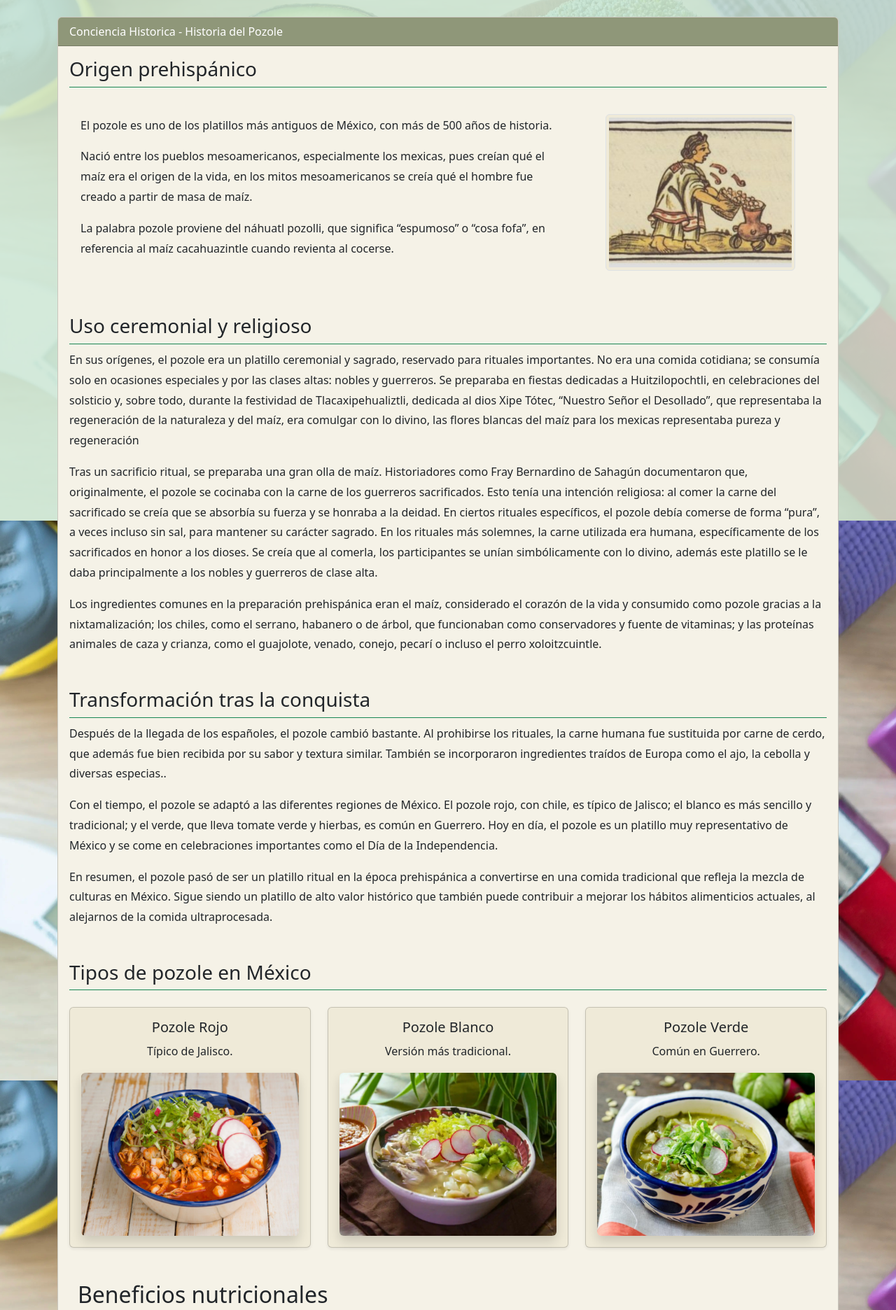
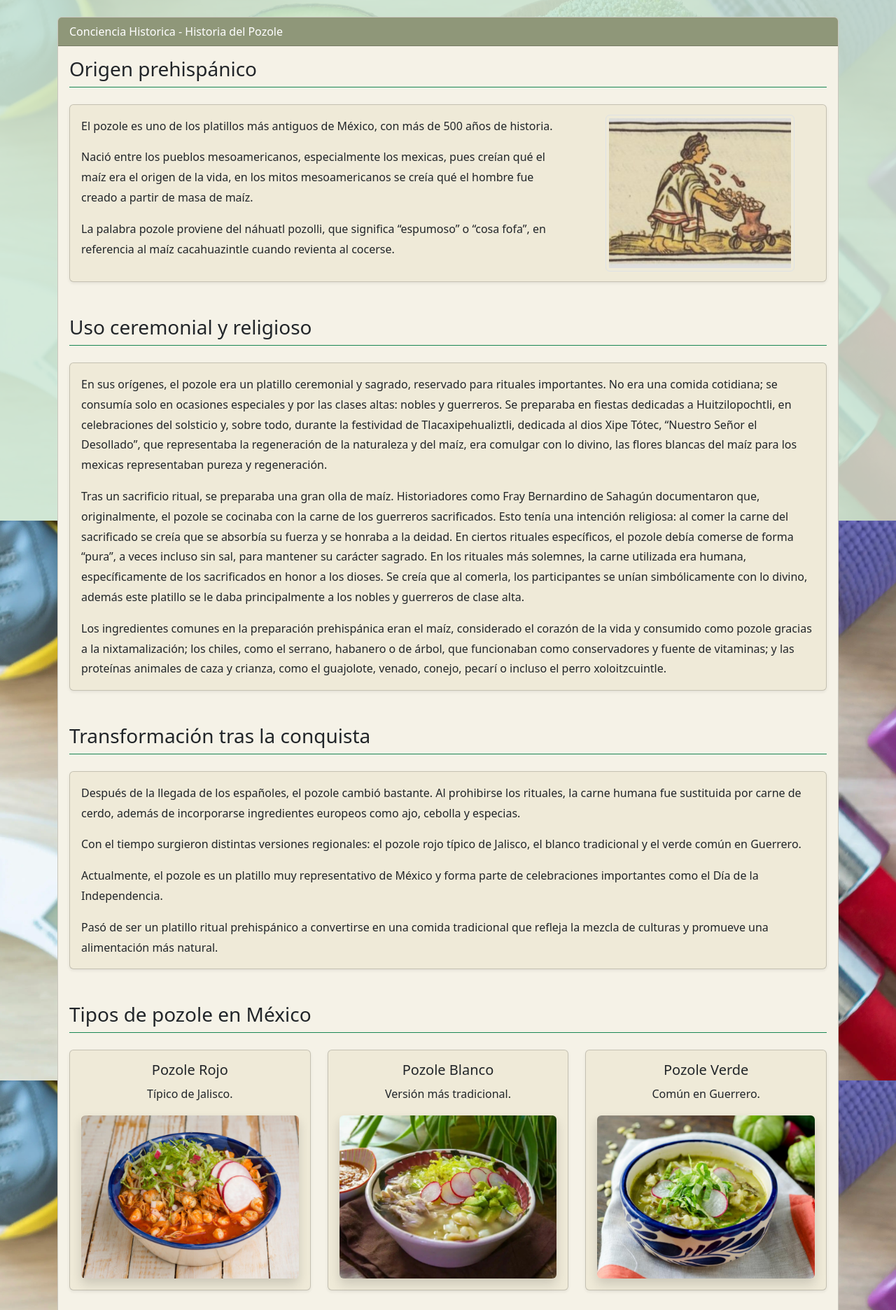
Before and after one commit to Leyva-Holguin/PAEC, a Flask app: page /conciencia in a window 1280 px wide. Shown: the part 56-1928 px from the top of the page at 70% size. Run offline with Flask 3, Linux system fonts and the light colour scheme.

Commit message:
conciencia

```diff
--- a/templates/conciencia.html
+++ b/templates/conciencia.html
@@ -14,7 +14,7 @@
                         <h3 class="border-bottom border-success pb-2">Origen prehispánico</h3>
                         <div class="row mt-4">
                             <div class="col-12 d-flex justify-content-center">
-                                <div class="card card3 border-0" style="max-width: 1220px;">
+                                <div class="card card2  h-100 shadow-sm">
                                     <div class="row g-0">
                                         <div class="col-md-8">
                                             <div class="card-body">
@@ -50,57 +50,89 @@
                     </div>
                     <div class="mb-5">
                         <h3 class="border-bottom border-success pb-2">Uso ceremonial y religioso</h3>
-                        <p>
-                            En sus orígenes, el pozole era un platillo ceremonial y sagrado, reservado para rituales
-                            importantes. No era una comida cotidiana; se consumía solo en ocasiones especiales y por las
-                            clases altas: nobles y guerreros. Se preparaba en fiestas dedicadas a Huitzilopochtli, en
-                            celebraciones del solsticio y, sobre todo, durante la festividad de Tlacaxipehualiztli,
-                            dedicada al
-                            dios Xipe Tótec, “Nuestro Señor el Desollado”, que representaba la regeneración de la
-                            naturaleza y del maíz, era comulgar con lo divino, las flores blancas del maíz para los
-                            mexicas
-                            representaba pureza y regeneración
-                        </p>
-                        <p>Tras un sacrificio ritual, se preparaba una gran olla de maíz. Historiadores como Fray
-                            Bernardino de Sahagún documentaron que, originalmente, el pozole se cocinaba con la carne
-                            de los guerreros sacrificados. Esto tenía una intención religiosa: al comer la carne del
-                            sacrificado se creía que se absorbía su fuerza y se honraba a la deidad. En ciertos rituales
-                            específicos, el pozole debía comerse de forma “pura”, a veces incluso sin sal, para mantener
-                            su
-                            carácter sagrado. En los rituales más solemnes, la carne utilizada era humana,
-                            específicamente de los sacrificados en honor a los dioses. Se creía que al comerla, los
-                            participantes se unían simbólicamente con lo divino, además este platillo se le daba
-                            principalmente a los nobles y guerreros de clase alta.</p>
-                        <p>Los ingredientes comunes en la preparación prehispánica eran el maíz, considerado el corazón
-                            de la vida y consumido como pozole gracias a la nixtamalización; los chiles, como el
-                            serrano,
-                            habanero o de árbol, que funcionaban como conservadores y fuente de vitaminas; y las
-                            proteínas animales de caza y crianza, como el guajolote, venado, conejo, pecarí o incluso el
-                            perro xoloitzcuintle.</p>
+                        <div class="row mt-4">
+                            <div class="col-12">
+                                <div class="card card2 h-100 shadow-sm">
+
+                                    <div class="card-body">
+
+                                        <p class="card-text">
+                                            En sus orígenes, el pozole era un platillo ceremonial y sagrado, reservado
+                                            para rituales
+                                            importantes. No era una comida cotidiana; se consumía solo en ocasiones
+                                            especiales y por las
+                                            clases altas: nobles y guerreros. Se preparaba en fiestas dedicadas a
+                                            Huitzilopochtli, en
+                                            celebraciones del solsticio y, sobre todo, durante la festividad de
+                                            Tlacaxipehualiztli,
+                                            dedicada al dios Xipe Tótec, “Nuestro Señor el Desollado”, que representaba
+                                            la
+                                            regeneración de la naturaleza y del maíz, era comulgar con lo divino, las
+                                            flores blancas
+                                            del maíz para los mexicas representaban pureza y regeneración.
+                                        </p>
+
+                                        <p class="card-text">
+                                            Tras un sacrificio ritual, se preparaba una gran olla de maíz. Historiadores
+                                            como Fray
+                                            Bernardino de Sahagún documentaron que, originalmente, el pozole se cocinaba
+                                            con la carne
+                                            de los guerreros sacrificados. Esto tenía una intención religiosa: al comer
+                                            la carne del
+                                            sacrificado se creía que se absorbía su fuerza y se honraba a la deidad. En
+                                            ciertos rituales
+                                            específicos, el pozole debía comerse de forma “pura”, a veces incluso sin
+                                            sal, para mantener
+                                            su carácter sagrado. En los rituales más solemnes, la carne utilizada era
+                                            humana,
+                                            específicamente de los sacrificados en honor a los dioses. Se creía que al
+                                            comerla, los
+                                            participantes se unían simbólicamente con lo divino, además este platillo se
+                                            le daba
+                                            principalmente a los nobles y guerreros de clase alta.
+                                        </p>
+
+                                        <p class="card-text">
+                                            Los ingredientes comunes en la preparación prehispánica eran el maíz,
+                                            considerado el corazón
+                                            de la vida y consumido como pozole gracias a la nixtamalización; los chiles,
+                                            como el
+                                            serrano, habanero o de árbol, que funcionaban como conservadores y fuente de
+                                            vitaminas;
+                                            y las proteínas animales de caza y crianza, como el guajolote, venado,
+                                            conejo, pecarí
+                                            o incluso el perro xoloitzcuintle.
+                                        </p>
+
+                                    </div>
+
+                                </div>
+                            </div>
+                        </div>
                     </div>
                     <div class="mb-5">
                         <h3 class="border-bottom border-success pb-2">Transformación tras la conquista</h3>
-
-                        <p>
-                            Después de la llegada de los españoles, el pozole cambió bastante. Al prohibirse los
-                            rituales, la
-                            carne humana fue sustituida por carne de cerdo, que además fue bien recibida por su sabor y
-                            textura similar. También se incorporaron ingredientes traídos de Europa como el ajo, la
-                            cebolla
-                            y diversas especias..
-                        </p>
-                        <p>Con el tiempo, el pozole se adaptó a las diferentes regiones de México. El pozole rojo, con
-                            chile, es típico de Jalisco; el blanco es más sencillo y tradicional; y el verde, que lleva
-                            tomate
-                            verde y hierbas, es común en Guerrero. Hoy en día, el pozole es un platillo muy
-                            representativo
-                            de México y se come en celebraciones importantes como el Día de la Independencia.</p>
-                        <p>En resumen, el pozole pasó de ser un platillo ritual en la época prehispánica a convertirse
-                            en
-                            una comida tradicional que refleja la mezcla de culturas en México. Sigue siendo un platillo
-                            de alto valor histórico que también puede contribuir a mejorar los hábitos alimenticios
-                            actuales, al
-                            alejarnos de la comida ultraprocesada.</p>
+                        <div class="row mt-4">
+                            <div class="col-12">
+                                <div class="card card2 h-100 shadow-sm">
+                                    <div class="card-body">
+                                        <p class="card-text"> Después de la llegada de los españoles, el pozole cambió
+                                            bastante. Al prohibirse los rituales, la carne humana fue sustituida por
+                                            carne de cerdo, además de incorporarse ingredientes europeos como ajo,
+                                            cebolla y especias. </p>
+                                        <p class="card-text"> Con el tiempo surgieron distintas versiones regionales: el
+                                            pozole rojo típico de Jalisco, el blanco tradicional y el verde común en
+                                            Guerrero. </p>
+                                        <p class="card-text"> Actualmente, el pozole es un platillo muy representativo
+                                            de México y forma parte de celebraciones importantes como el Día de la
+                                            Independencia. </p>
+                                        <p class="card-text"> Pasó de ser un platillo ritual prehispánico a convertirse
+                                            en una comida tradicional que refleja la mezcla de culturas y promueve una
+                                            alimentación más natural. </p>
+                                    </div>
+                                </div>
+                            </div>
+                        </div>
                     </div>
                     <div class="mb-5">
                         <h3 class="border-bottom border-success pb-2">Tipos de pozole en México</h3>
@@ -146,7 +178,7 @@
                         <h2 class="border-bottom border-success pb-2 mb-4"> Beneficios nutricionales </h2>
                         <div class="row g-4 justify-content-center">
                             <div class="col-md-6">
-                                <div class="card card2 h-100 shadow-sm border-success">
+                                <div class="card card2 h-100 shadow-sm">
                                     <div class="card-body">
                                         <h4 class="card-title text-success mb-3">Maíz nixtamalizado </h4>
                                         <p class="card-text"> El pozole integra verduras, cereales y proteínas de origen
@@ -158,7 +190,7 @@
                                 </div>
                             </div>
                             <div class="col-md-6">
-                                <div class="card card2 h-100 shadow-sm border-success">
+                                <div class="card card2 h-100 shadow-sm">
                                     <div class="card-body">
                                         <h4 class="card-title text-success mb-3">Proteína y saciedad </h4>
                                         <p class="card-text"> Una taza de pozole con carne magra aporta aproximadamente
@@ -170,7 +202,7 @@
                                 </div>
                             </div>
                             <div class="col-md-6">
-                                <div class="card card2 h-100 shadow-sm border-success">
+                                <div class="card card2 h-100 shadow-sm">
                                     <div class="card-body">
                                         <h4 class="card-title text-success mb-3">Fibra y salud cardiovascular </h4>
                                         <p class="card-text"> La fibra del maíz y las verduras favorece el tránsito
@@ -182,7 +214,7 @@
                                 </div>
                             </div>
                             <div class="col-md-6">
-                                <div class="card card2 h-100 shadow-sm border-success">
+                                <div class="card card2 h-100 shadow-sm">
                                     <div class="card-body">
                                         <h4 class="card-title text-success mb-3">Vitaminas e hidratación </h4>
                                         <p class="card-text"> Ingredientes como rábano, lechuga, cebolla y ajo aportan
@@ -193,7 +225,7 @@
                                 </div>
                             </div>
                             <div class="col-10">
-                                <div class="card card2 shadow-sm border-success">
+                                <div class="card card2 shadow-sm">
                                     <div class="card-body">
                                         <h4 class="card-title text-success mb-3">Rendimiento escolar </h4>
                                         <p class="card-text"> El pozole aporta energía, proteína e hidratación,
```
